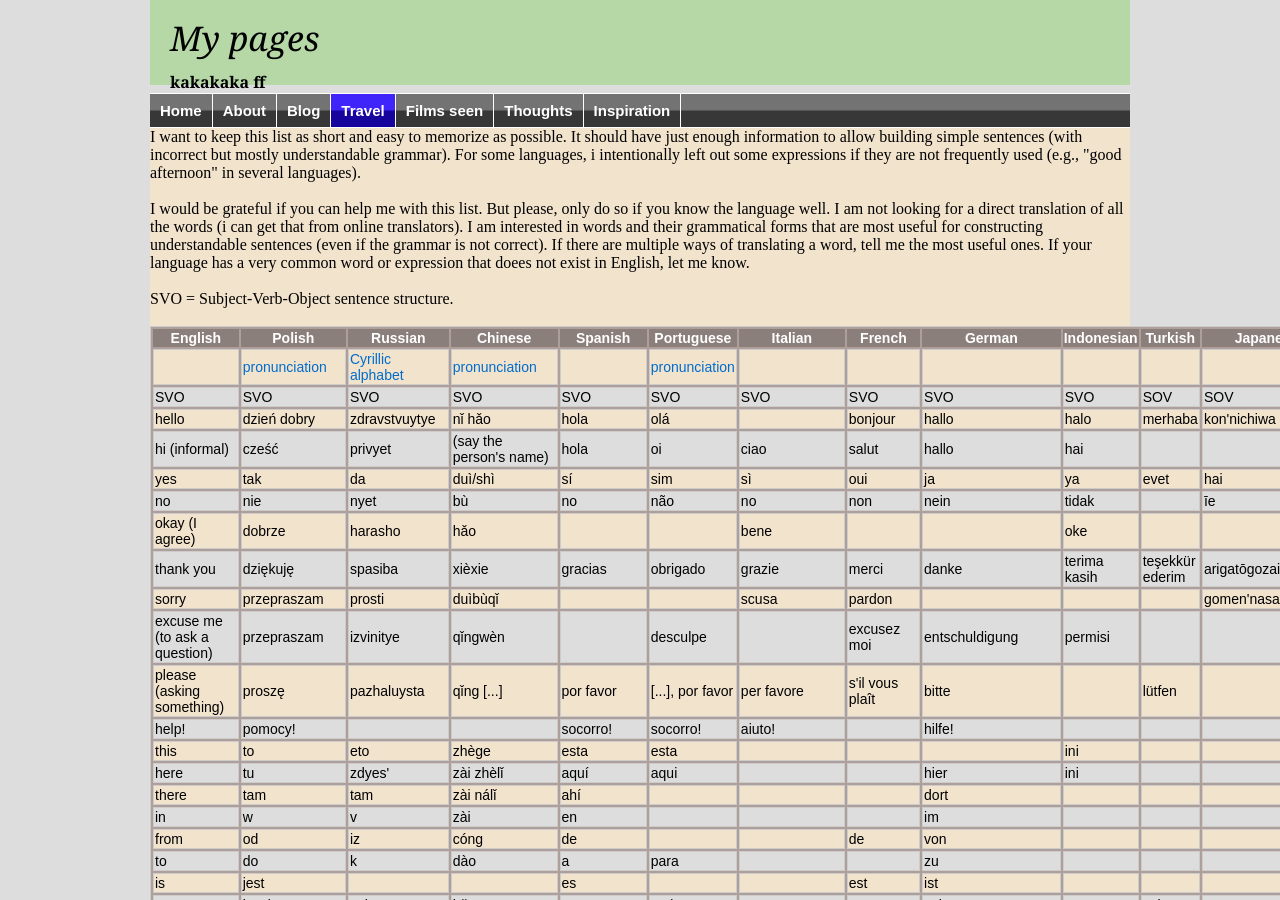
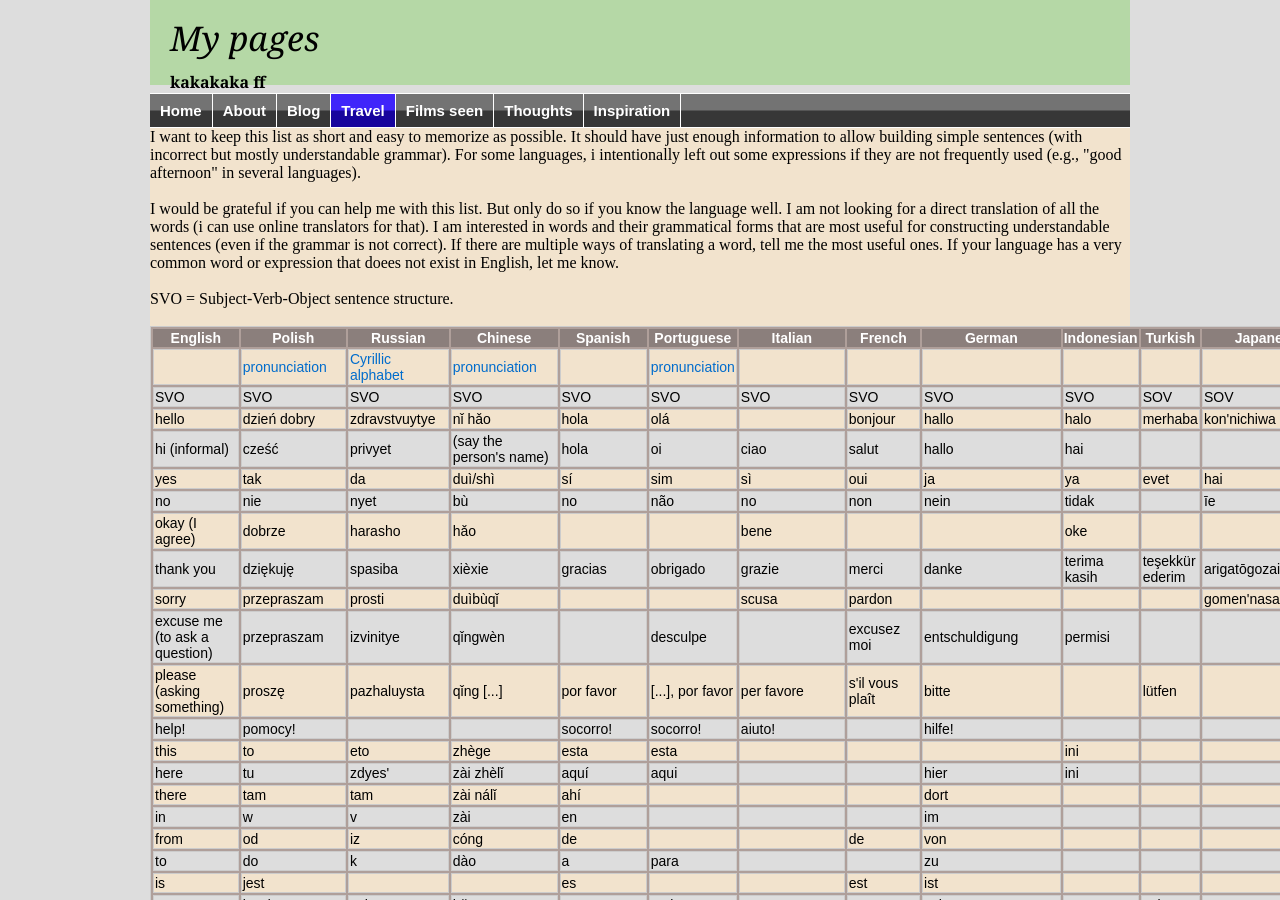
Before and after one commit to witba/witba.github.io, a Jekyll site: the page built from travel/lang.html, in a window 1280 px wide and 900 px high. Built offline with Jekyll 4.4.1, drawn with Linux system fonts in a browser that asks for light colours.

Commit message:
Update lang.html

```diff
--- a/travel/lang.html
+++ b/travel/lang.html
@@ -5,7 +5,7 @@ title: Travel
 
 I want to keep this list as short and easy to memorize as possible. It should have just enough information to allow building simple sentences (with incorrect but mostly understandable grammar). For some languages, i intentionally left out some expressions if they are not frequently used (e.g., "good afternoon" in several languages).<br>
 <br>
-I would be grateful if you can help me with this list. But please, only do so if you know the language well. I am not looking for a direct translation of all the words (i can get that from online translators). I am interested in words and their grammatical forms that are most useful for constructing understandable sentences (even if the grammar is not correct). If there are multiple ways of translating a word, tell me the most useful ones. If your language has a very common word or expression that doees not exist in English, let me know.<br>
+I would be grateful if you can help me with this list. But only do so if you know the language well. I am not looking for a direct translation of all the words (i can use online translators for that). I am interested in words and their grammatical forms that are most useful for constructing understandable sentences (even if the grammar is not correct). If there are multiple ways of translating a word, tell me the most useful ones. If your language has a very common word or expression that doees not exist in English, let me know.<br>
 <br>
 SVO = Subject-Verb-Object sentence structure.<br>
 <br>
```
